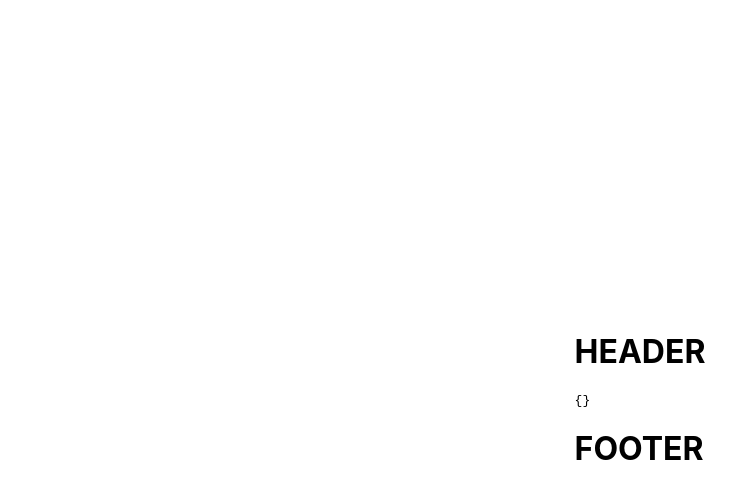
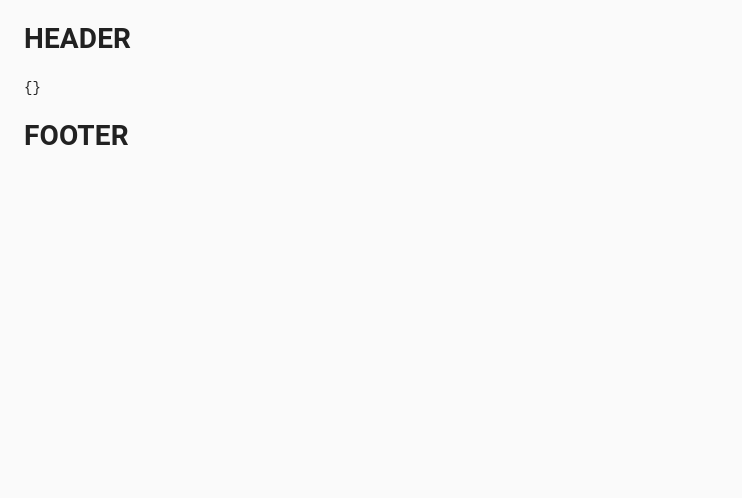
Before and after one commit to gsc229/eduanalytics-front, a Next.js app: page / in a window 1280 px wide. Shown: the top 498 px of the page, without its empty margins (0-742 px from the left). Built offline with nearby package versions, Linux system fonts and the light colour scheme.

Commit message:
m-ui css layout and Container in BasicLayout

```diff
--- a/layouts/BasicLayout.tsx
+++ b/layouts/BasicLayout.tsx
@@ -1,15 +1,16 @@
 import React from 'react'
 import Footer from '../components/Footer/Footer'
 import Header from '../components/Header/Header'
+import Container from '@material-ui/core/Container'
 
 
 const BasicLayout = ({ children }:{ children:React.ReactNode }) => {
   return (
-    <div className='basic-layout'>
+    <Container className='basic-layout'>
       <Header />
         {children}
       <Footer />
-    </div>
+    </Container>
   )
 }
 
--- a/pages/_app.tsx
+++ b/pages/_app.tsx
@@ -1,12 +1,15 @@
 import '../styles/globals.css'
 import type { AppProps } from 'next/app'
 import { SchoolsProvider } from '../src/store'
+import { CssBaseline } from '@material-ui/core'
 
 
 function MyApp({ Component, pageProps }: AppProps) {
   return (
     <SchoolsProvider>
-      <Component {...pageProps} />
+      <CssBaseline>
+        <Component {...pageProps} />
+      </CssBaseline>
     </SchoolsProvider>
   )
 }
--- a/styles/Home.module.css
+++ b/styles/Home.module.css
@@ -1,4 +1,4 @@
-.container {
+/* .container {
   min-height: 100vh;
   padding: 0 0.5rem;
   display: flex;
@@ -119,3 +119,4 @@
     flex-direction: column;
   }
 }
+ */
--- a/styles/globals.css
+++ b/styles/globals.css
@@ -1,4 +1,4 @@
-html,
+/* html,
 body {
   padding: 0;
   margin: 0;
@@ -13,4 +13,4 @@ a {
 
 * {
   box-sizing: border-box;
-}
+} */
```
